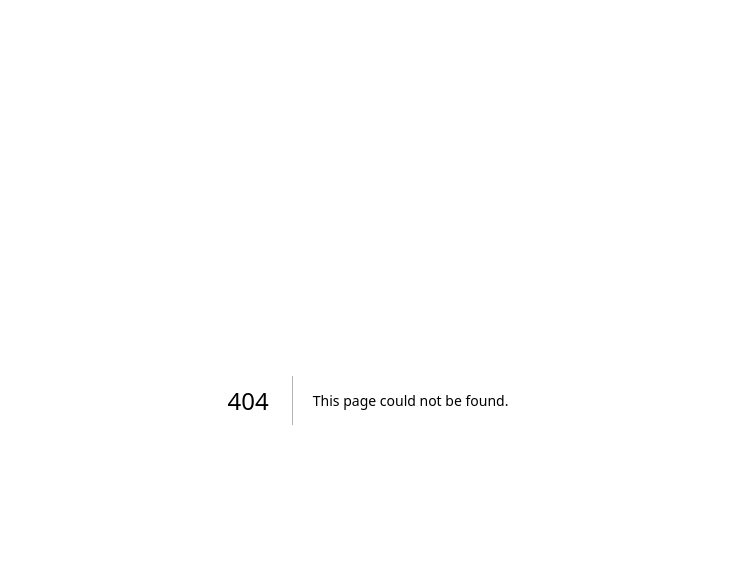
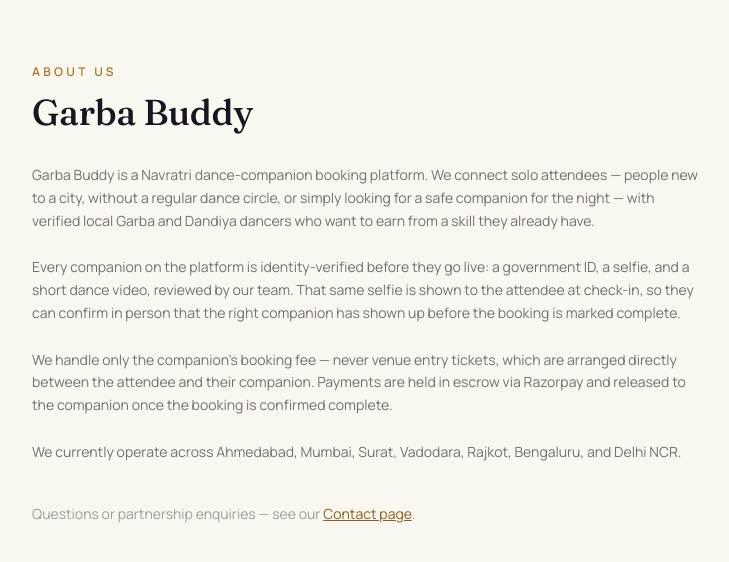
Before and after one commit to Ramasaikiran/Garbha-Buddy, a Next.js app: page /about in a window 1280 px wide. Before the commit this address had no page. Shown: the top 562 px of the page, without its empty margins (272-1001 px from the left). Built offline with nearby package versions, Linux system fonts and the light colour scheme.

Commit message:
Add About Us page for Razorpay website verification

```diff
--- /dev/null
+++ b/app/about/page.tsx
@@ -0,0 +1,52 @@
+import Link from 'next/link';
+
+export const metadata = { title: 'About Us' };
+
+export default function AboutPage() {
+  return (
+    <main style={{ background: 'var(--paper)' }} className="min-h-screen px-6 py-16">
+      <article className="mx-auto max-w-2xl">
+        <p className="text-xs font-semibold uppercase tracking-[0.28em]" style={{ color: 'var(--gold)' }}>
+          About us
+        </p>
+        <h1 className="font-display mt-3 text-4xl font-medium">Garba Buddy</h1>
+
+        <div className="mt-8 space-y-6 text-sm leading-relaxed" style={{ color: 'var(--ink-60)' }}>
+          <p>
+            Garba Buddy is a Navratri dance-companion booking platform. We
+            connect solo attendees — people new to a city, without a regular
+            dance circle, or simply looking for a safe companion for the
+            night — with verified local Garba and Dandiya dancers who want to
+            earn from a skill they already have.
+          </p>
+          <p>
+            Every companion on the platform is identity-verified before they
+            go live: a government ID, a selfie, and a short dance video,
+            reviewed by our team. That same selfie is shown to the attendee
+            at check-in, so they can confirm in person that the right
+            companion has shown up before the booking is marked complete.
+          </p>
+          <p>
+            We handle only the companion's booking fee — never venue entry
+            tickets, which are arranged directly between the attendee and
+            their companion. Payments are held in escrow via Razorpay and
+            released to the companion once the booking is confirmed
+            complete.
+          </p>
+          <p>
+            We currently operate across Ahmedabad, Mumbai, Surat, Vadodara,
+            Rajkot, Bengaluru, and Delhi NCR.
+          </p>
+        </div>
+
+        <p className="mt-10 text-sm" style={{ color: 'var(--ink-40)' }}>
+          Questions or partnership enquiries — see our{' '}
+          <Link href="/contact" className="underline" style={{ color: 'var(--gold-deep)' }}>
+            Contact page
+          </Link>
+          .
+        </p>
+      </article>
+    </main>
+  );
+}
--- a/app/page.tsx
+++ b/app/page.tsx
@@ -269,6 +269,7 @@ export default function HomePage() {
               <Link href="/browse">Browse</Link>
               <Link href="/companion/register">Become a companion</Link>
               <Link href="/login">Log in</Link>
+              <Link href="/about">About</Link>
               <Link href="/contact">Contact</Link>
               <Link href="/terms">Terms</Link>
               <Link href="/privacy">Privacy</Link>
--- a/app/sitemap.ts
+++ b/app/sitemap.ts
@@ -8,6 +8,7 @@ export default function sitemap(): MetadataRoute.Sitemap {
     '/browse',
     '/companion/register',
     '/login',
+    '/about',
     '/contact',
     '/terms',
     '/privacy',
```
